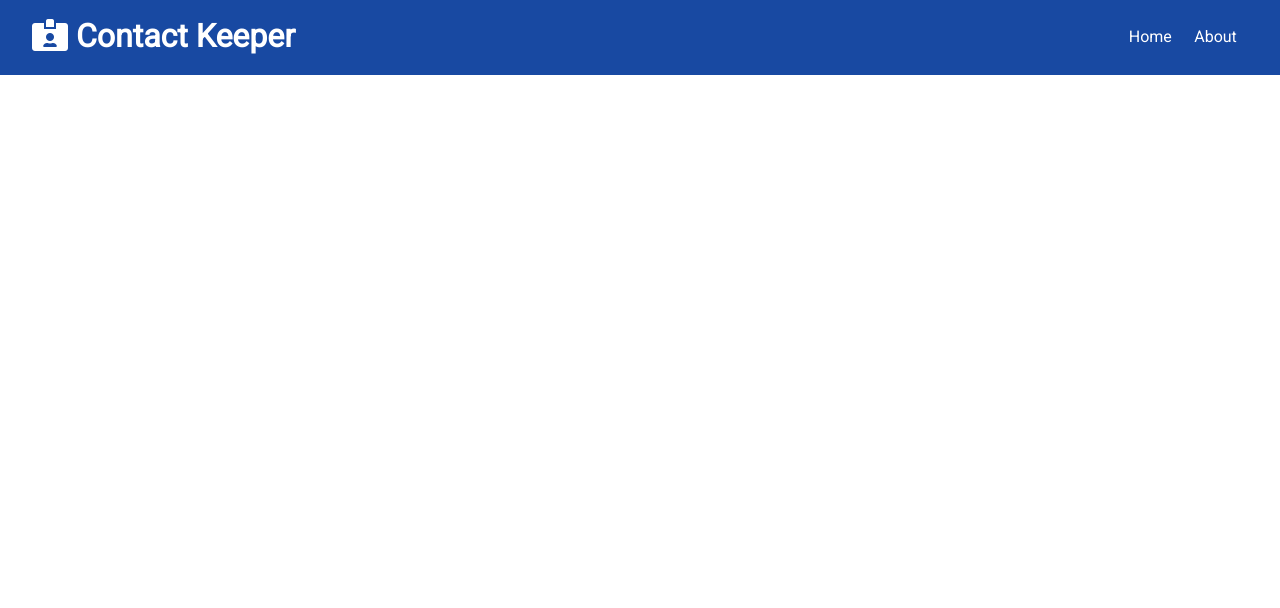
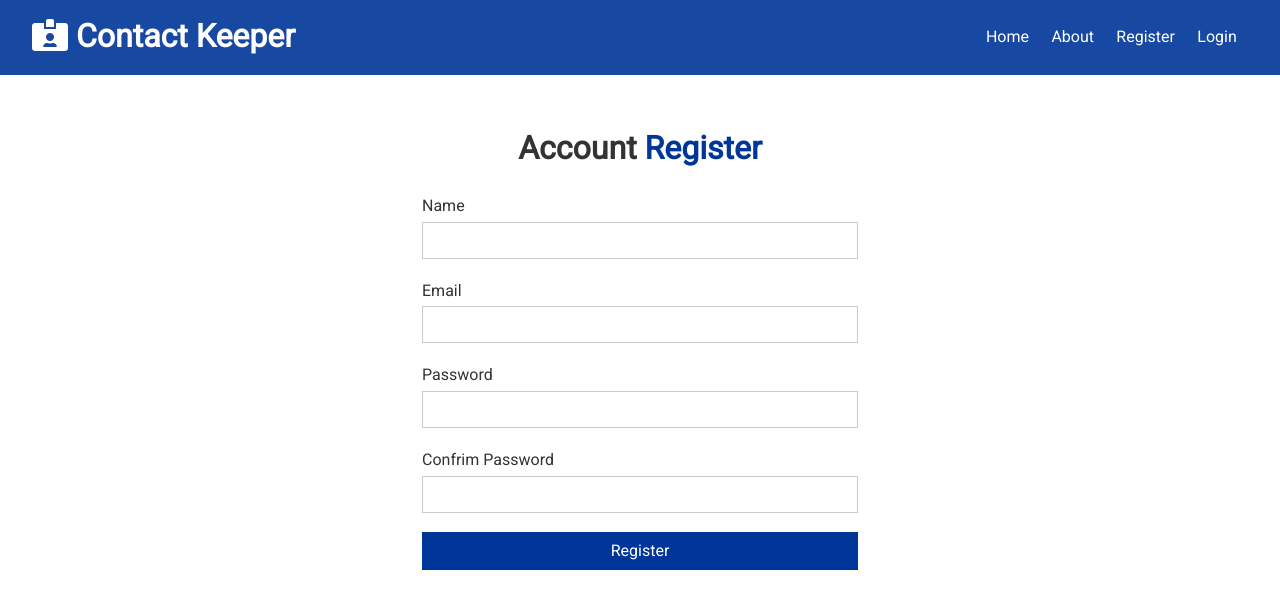
Before and after one commit to rashid44/react-contact-app, a React (Create React App) app in the folder client/: page /register in a window 1280 px wide. Shown: the top 608 px of the page. Built offline with nearby package versions, Linux system fonts and the light colour scheme.

Commit message:
Adding alert message

```diff
--- a/client/src/App.js
+++ b/client/src/App.js
@@ -6,23 +6,33 @@
 import About from './components/pages/About';
 import ContactState from './context/contact/ContactState';
 import AuthState from './context/auth/AuthState';
+import Register from './components/auth/Rgister';
+import Login from './components/auth/Login';
+import AlertState from './context/alert/AlertState';
+
+import Alerts from './components/layouts/Alerts';
 
 function App() {
   return (
         <AuthState>
             <ContactState>
+                <AlertState>
                     <Router>
                         <Fragment>
                             <Navbar />
 
                             <div className="container">
+                                <Alerts />
                                 <Switch>
                                     <Route exact path="/" component={Home} />
                                     <Route exact path="/about" component={About} />
+                                <Route exact path="/register" component={Register} />
+                                <Route exact path="/login" component={Login} />
                                 </Switch>
                             </div>
                         </Fragment>
                     </Router>
+              </AlertState>
             </ContactState>
         </AuthState>
   );
--- /dev/null
+++ b/client/src/components/auth/Login.js
@@ -0,0 +1,47 @@
+import React, { useState } from 'react';
+
+const Login = () => {
+    const [user, setUser] = useState({
+        email: '',
+        password: ''
+    });
+
+    const { email, password } = user;
+
+    const onChange = e => {
+        setUser({ ...user, [e.target.name]: e.target.value })
+    }
+
+    const onSubmit = e => {
+        e.preventDefault();
+
+        console.log('Login Submit');
+    }
+
+    return (
+        <div className="form-container">
+            <h1>
+                Account <span className="text-primary">Login</span>
+            </h1>
+
+            <form onSubmit={onSubmit}>
+                <div className="form-group">
+                    <label htmlFor="email">Email</label>
+                    <input type="email" name="email" value={email} onChange={onChange} />
+                </div>
+
+                <div className="form-group">
+                    <label htmlFor="password">Password</label>
+                    <input type="password" name="password" value={password} onChange={onChange} />
+                </div>
+
+
+                <input type="submit" value="Login" className="btn btn-primary btn-block" />
+
+
+            </form>
+        </div>
+    )
+}
+
+export default Login;
--- /dev/null
+++ b/client/src/components/auth/Rgister.js
@@ -0,0 +1,68 @@
+import React, { useState, useContext } from 'react';
+import AlertContext from './../../context/alert/alertContext';
+
+const Register = () => {
+    const alertContext = useContext(AlertContext);
+    const { setAlert } = alertContext;
+
+    const [user, setUser] = useState({
+        name: '',
+        email: '',
+        password: '',
+        password2: ''
+    });
+
+    const { name, email, password, password2 } = user;
+
+    const onChange = e => {
+        setUser({...user, [e.target.name]: e.target.value})
+    }
+
+    const onSubmit = e => {
+        e.preventDefault();
+
+        if (name === '' || email === '' || password === '') {
+            setAlert('Please enter all fields', 'danger')
+        } else if (password !== password2) {
+            setAlert('Passwords do not match', 'danger')
+        } else {
+            console.log('Register Submit');
+        }
+    }
+
+    return (
+        <div className="form-container">
+            <h1>
+                Account <span className="text-primary">Register</span>
+            </h1>
+
+            <form onSubmit={onSubmit}>
+                <div className="form-group">
+                    <label htmlFor="name">Name</label>
+                    <input type="text" name="name" value={name} onChange={onChange} />
+                </div>
+
+                <div className="form-group">
+                    <label htmlFor="email">Email</label>
+                    <input type="email" name="email" value={email} onChange={onChange} />
+                </div>
+
+                <div className="form-group">
+                    <label htmlFor="password">Password</label>
+                    <input type="password" name="password" value={password} minLength="6" onChange={onChange} />
+                </div>
+
+                <div className="form-group">
+                    <label htmlFor="password2">Confrim Password</label>
+                    <input type="password" name="password2" value={password2} minLength="6" onChange={onChange} />
+                </div>
+
+                <input type="submit" value="Register" className="btn btn-primary btn-block" />
+
+
+            </form>
+        </div>
+    )
+}
+
+export default Register;
--- /dev/null
+++ b/client/src/components/layouts/Alerts.js
@@ -0,0 +1,17 @@
+import React, { useContext } from 'react';
+import AlertContext from './../../context/alert/alertContext';
+
+const Alerts = () => {
+    const alertContext = useContext(AlertContext);
+
+    return (
+        alertContext.alerts.length > 0 &&
+        alertContext.alerts.map(alert => (
+            <div key={alert.id} className={`alert alert-${alert.type}`}>
+                <i className="fas fa-info-circle"></i> {alert.msg}
+            </div>
+        ))
+    )
+}
+
+export default Alerts;
--- a/client/src/components/layouts/Navbar.js
+++ b/client/src/components/layouts/Navbar.js
@@ -17,6 +17,14 @@
                 <li>
                     <Link to="/about">About</Link>
                 </li>
+
+                <li>
+                    <Link to="/register">Register</Link>
+                </li>
+
+                <li>
+                    <Link to="/login">Login</Link>
+                </li>
             </ul>
         </div>
     )
--- /dev/null
+++ b/client/src/context/alert/AlertState.js
@@ -0,0 +1,42 @@
+import React, { useReducer } from 'react';
+import AlertContext from './alertContext';
+import uuid from 'uuid';
+import alertReducer from './alertReducer';
+import {
+    SET_ALERT,
+    REMOVE_ALERT
+} from './../types';
+
+const AlertState = props => {
+    const initialState = [];
+
+    const [state, dispatch] = useReducer(alertReducer, initialState);
+
+    // Set Alert
+    const setAlert = (msg, type, timeout=5000) => {
+        const id = uuid.v4();
+
+        dispatch({
+            type: SET_ALERT,
+            payload: {msg, type, id}
+        });
+
+        setTimeout(() => {
+            dispatch({ type: REMOVE_ALERT, payload: id })
+        }, timeout);
+    }
+
+    return (
+        <AlertContext.Provider
+            value={{
+                alerts: state,
+                setAlert
+            }}
+        >
+            {props.children}
+        </AlertContext.Provider>
+    )
+
+}
+
+export default AlertState;
--- /dev/null
+++ b/client/src/context/alert/alertContext.js
@@ -0,0 +1,5 @@
+import React, { createContext } from 'react';
+
+const alertContext = createContext();
+
+export default alertContext;
--- /dev/null
+++ b/client/src/context/alert/alertReducer.js
@@ -0,0 +1,19 @@
+import {
+    SET_ALERT,
+    REMOVE_ALERT
+} from './../types';
+
+export default (state, action) => {
+    switch (action.type) {
+        case SET_ALERT:
+            return [
+                ...state,
+                action.payload
+            ]
+
+        case REMOVE_ALERT:
+            return state.filter(alert => alert.id !== action.payload)
+        default:
+            return state;
+    }
+}
```
Lines whose indentation alone changed are shown as unchanged.
